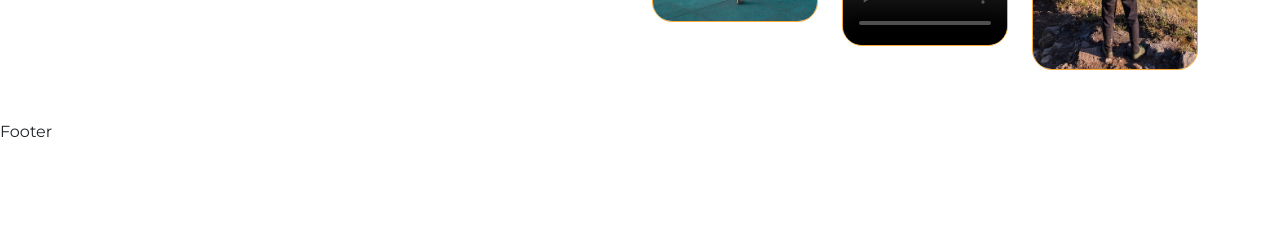
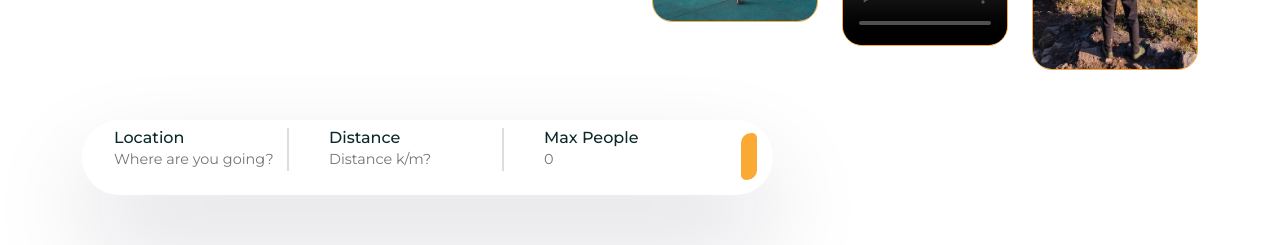
Before and after one commit to Hira-deep/Tourist_website, a React (Create React App) app in the folder frontend/: page /Home in a window 1280 px wide. Shown: the part 456-701 px from the top of the page. Built offline with nearby package versions, Linux system fonts and the light colour scheme; grey boxes are pictures that could not be loaded; the HTML template or start-up script is replaced by a standard one; a web font is replaced by a local one.

Commit message:
Search bar creation

```diff
--- a/frontend/src/pages/Home.jsx
+++ b/frontend/src/pages/Home.jsx
@@ -6,6 +6,7 @@
 import heroVideo from '../assets/images/hero-video.mp4';
 import worldImg from '../assets/images/world.png'
 import Subtitle from './../shared/Subtitle';
+import SearchBar from '../shared/SearchBar';
 
 const Home = () => {
     return<>
@@ -39,6 +40,7 @@
                 <img src={heroImg02} alt=""/>
               </div>
             </Col>
+            <SearchBar/>
         </Row>
         </Container>
     </section>
--- /dev/null
+++ b/frontend/src/shared/SearchBar.jsx
@@ -0,0 +1,63 @@
+import React, { useRef } from "react";
+import './search-bar.css';
+import { Col, Form, FormGroup } from "reactstrap";
+const SearchBar = () => {
+
+    const locationRef = useRef('');
+    const distanceRef = useRef(0);
+    const maxGroupSizeRef = useRef(0);
+
+    const searchHandler = () => {
+        const location = locationRef.current.value
+        const distance = distanceRef.current.value
+        const maxGroupSize = maxGroupSizeRef.current.value
+
+
+        if (location === '' || distance === '' || maxGroupSize === '') {
+            return alert("All Fields Are Required");
+        }
+    }
+
+
+    return (
+        <Col lg="12">
+          <div className="search__bar">
+            <Form className="d-flex align-items-center gap-4">
+              <FormGroup className="d-flex gap-3 form__group form__group-fast">
+                <span>
+                  <i className="ri-map-pin-line"></i>
+                </span>
+                <div>
+                  <h6>Location</h6>
+                  <input type="text" placeholder="Where are you going?" ref={locationRef} />
+                </div>
+              </FormGroup>
+              <FormGroup className="d-flex gap-3 form__group form__group-fast">
+                <span>
+                  <i className="ri-map-pin-line"></i>
+                </span>
+                <div>
+                  <h6>Distance</h6>
+                  <input type="number" placeholder="Distance k/m?" ref={distanceRef} />
+                </div>
+              </FormGroup>
+              <FormGroup className="d-flex gap-3 form__group form__group-last">
+                <span>
+                  <i className="ri-group-line"></i>
+                </span>
+                <div>
+                  <h6>Max People</h6>
+                  <input type="number" placeholder="0" ref={maxGroupSizeRef} />
+                </div>
+              </FormGroup>
+              <span className="search__icon" type="submit" onClick={searchHandler}>
+                <i className="ri-search-line"></i>
+              </span>
+            </Form>
+          </div>
+        </Col>
+      );
+
+};
+
+export default SearchBar;
--- /dev/null
+++ b/frontend/src/shared/search-bar.css
@@ -0,0 +1,40 @@
+
+.search__bar{
+    padding: 0.5rem 1rem;
+    border-radius:50px;
+    box-shadow:rgba(17, 12,46,0.15)0px 48px 100px 0px;
+    width:max-content;
+    margin-top:50px;
+
+
+}
+
+.form__group span{
+    font-size: 1.8rem;
+    color:#ee6e6e;
+
+}
+
+.form__group input{
+    border:none;
+    font-size:0.9rem;
+    color:var(--heading-color);
+}
+.form__group input:focus{
+   outline:none;
+}
+.form__group h6{
+    margin-bottom:0;
+ }
+.form__group-fast{
+    border-right:2px solid #ddd;
+ }
+ .search__icon i{
+    font-size: 1.6rem;
+    padding:0.5rem;
+    background:var(--secondary-color);
+    color:#fff;
+    border-radius:10px 5px 10px 5px ;
+    cursor:pointer;
+
+ }
```
